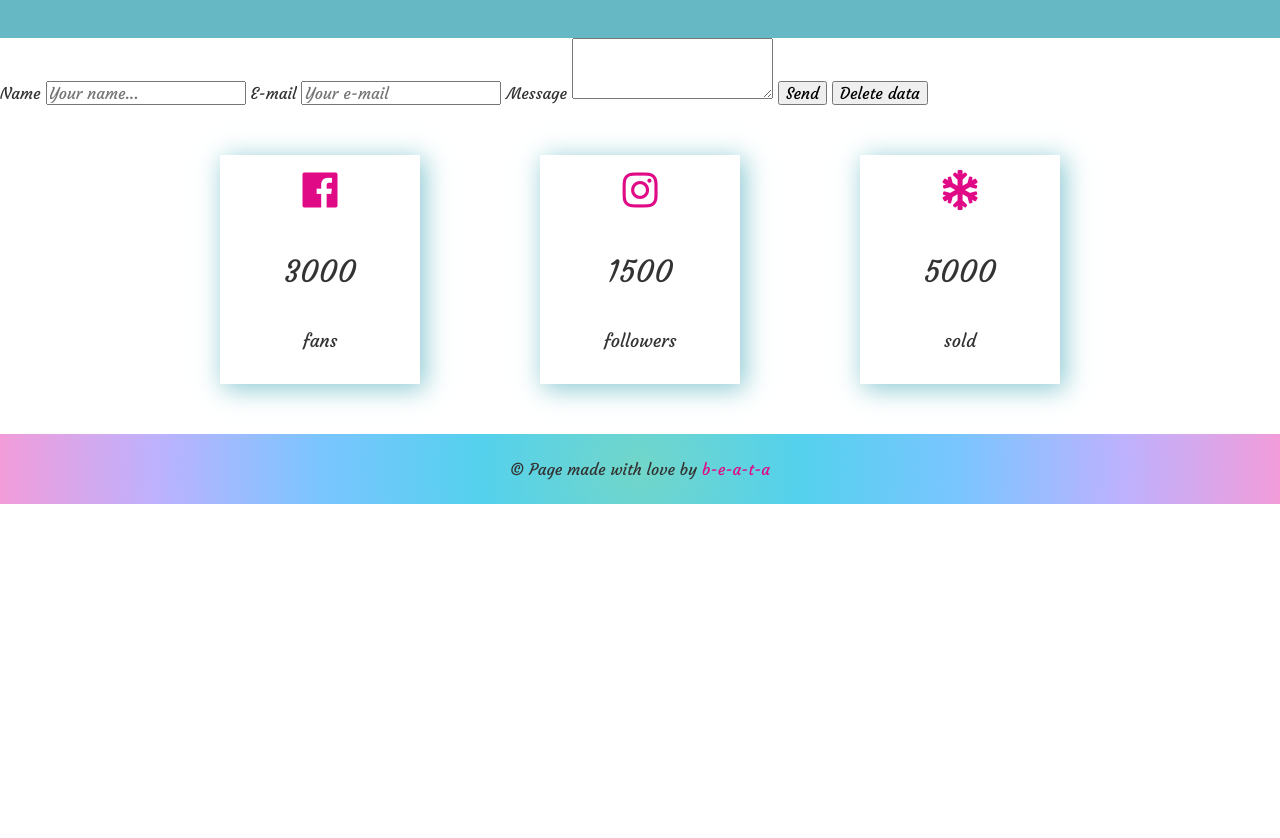
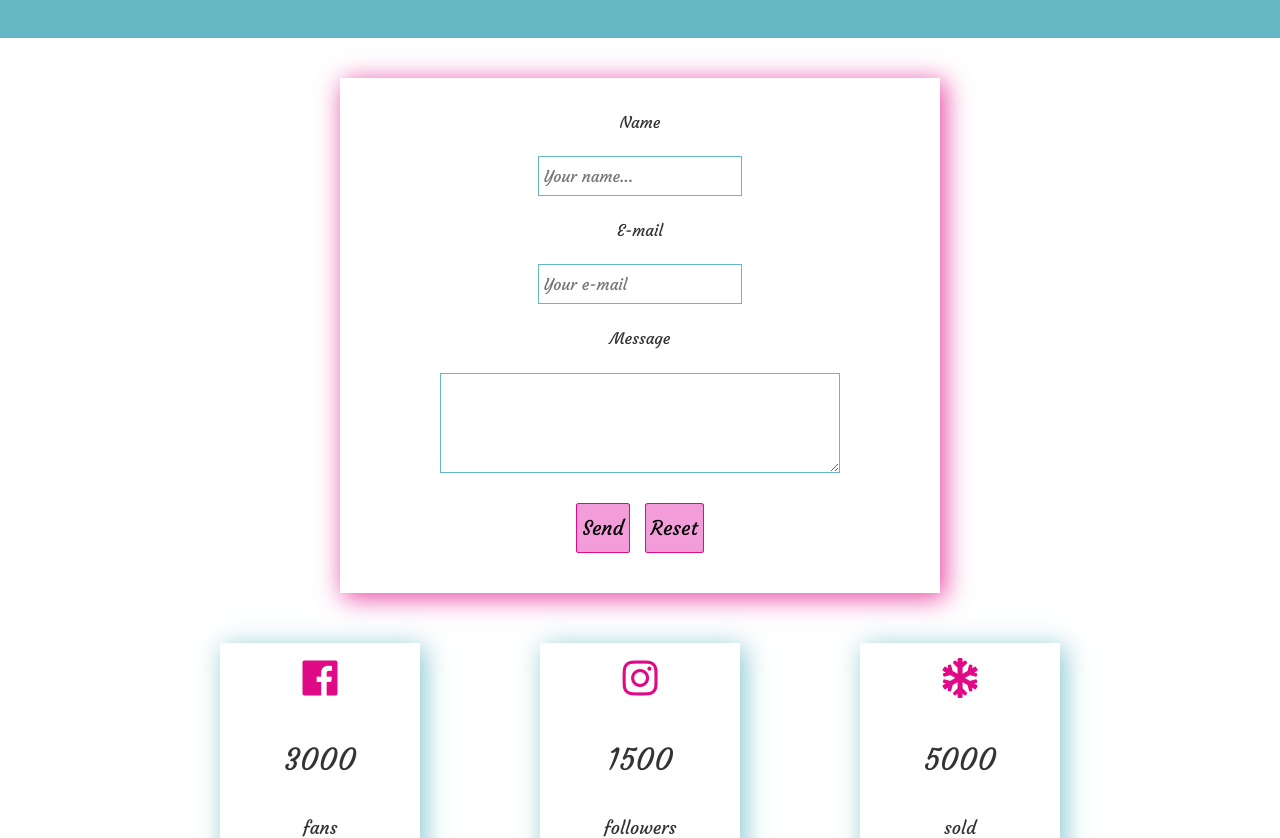
Before and after one commit to b-e-a-t-a/challenge-bedeprogramistka, a plain HTML site: page src/index.html in a window 1280 px wide. Shown: the part 1871-2709 px from the top of the page. Before the commit the page ends 2375 px from the top, so only its background shows below. Drawn offline with nearby package versions, Linux system fonts and the light colour scheme.

Commit message:
Add styles: form

```diff
--- a/src/css/style.css
+++ b/src/css/style.css
@@ -158,6 +158,49 @@ nav ul li:hover > ul {
 	left: 50%;
 	transform: translate(-50%, -50%);
 }
+.contact-section {
+	max-width: 600px;
+	margin: 40px auto;
+	-webkit-box-shadow: 4px 4px 24px 1px rgba(224,9,134,0.75);
+ 	-moz-box-shadow: 4px 4px 24px 1px rgba(224,9,134,0.75);
+ 	box-shadow: 4px 4px 24px 1px rgba(224,9,134,0.75);
+}
+form {
+	margin: 0 auto;
+	max-width: 500px;
+	text-align: center;
+}
+label {
+	display: block;
+	text-align: center;
+	margin: 10px auto;
+	padding: 15px;
+}
+input {
+	display: block;
+	margin: 0 auto;
+	padding: 5px;
+	border: 1px solid #66b8c4;
+	height: 40px;
+}
+textarea {
+	height: 100px;
+	width: 400px;
+	border: 1px solid #66b8c4;
+	display: block;
+	margin: 0 auto;
+}
+input[type="submit"], [type="reset"] {
+	display: inline-block;
+	cursor: pointer;
+	margin: 30px 5px;
+	max-width: 300px;
+	height: 50px;
+	font-size: 20px;
+	background: #f29cd9;
+	border: 1px solid #e00986;
+	border-radius: 5%;
+}
 .icon-section {
 	display: flex;
 	flex-flow: row wrap;
--- a/src/index.html
+++ b/src/index.html
@@ -61,6 +61,7 @@
 			<iframe width="560" height="315" src="https://www.youtube.com/embed/_Zt1EuIEhvw" frameborder="0" allow="autoplay; encrypted-media" allowfullscreen></iframe>
 		</div>
 	</section>
+	<section class="contact-section container">
 		<form action="form.php" method="POST">
 			<label for="name">Name</label>
 			<input type="text" name="name" id="name" placeholder="Your name..." required />
@@ -69,8 +70,9 @@
 			<label for="message">Message</label>
 			<textarea name="message" id="message" rows="3" required></textarea>
 			<input type="submit" name="submit" value="Send">
-		<input type="reset" name="submit" value="Delete data">
+			<input type="reset" name="submit" value="Reset">
 		</form>
+	</section>
 	<section class="icon-section container">
 		<div class="icon fb-fans">
 			<a href="https://facebook.com" target="_blank"><i class="fab fa-facebook"></i></a>
```
Lines whose indentation alone changed are shown as unchanged.
